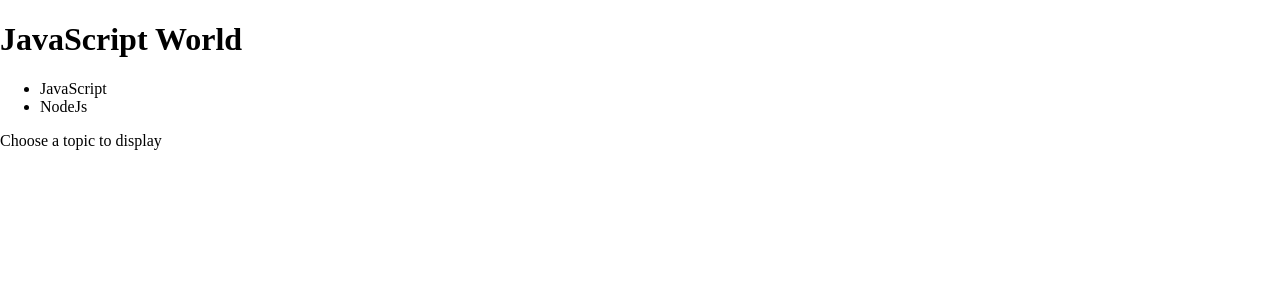
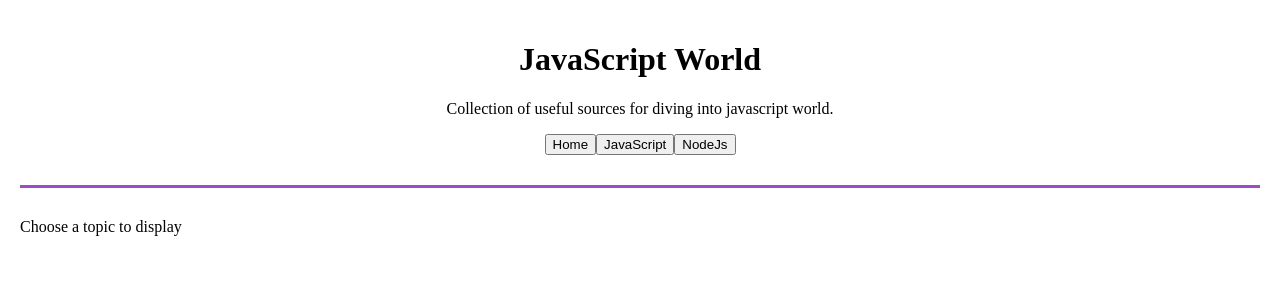
Before and after one commit to Bazokhan/js-world, an Angular app: page / in a window 1280 px wide. Shown: the top 300 px of the page. Built offline with nearby package versions, Linux system fonts and the light colour scheme; a small style sheet from the web is missing.

Commit message:
Add styling and convert module objects to arrays

```diff
--- a/src/app/app.component.html
+++ b/src/app/app.component.html
@@ -1,8 +1,12 @@
 <div class="header">
-  <div class="main-title" (click)="resetTopic()"><h1>JavaScript World</h1></div>
-  <ul class="topics">
-    <li class="topic" *ngFor="let topic of sources" (click)="changeTopic(topic)">{{topic.topicName}}</li>
-  </ul>
+  <div class="main-title" (click)="resetTopic()">
+    <h1>JavaScript World</h1>
+    <p>Collection of useful sources for diving into javascript world.</p>
+  </div>
+  <div class="topics">
+    <button class="topic" (click)="resetTopic()">Home</button>
+    <button class="topic button-outline" *ngFor="let topic of sources" (click)="changeTopic(topic)">{{topic.topicName}}</button>
+  </div>
 </div>
 <div class="main">
   <div *ngIf="!currentTopic">Choose a topic to display</div>
--- a/src/app/app.component.ts
+++ b/src/app/app.component.ts
@@ -12,7 +12,7 @@
   sources = [];
 
   constructor(private db: DatabaseService) {
-    this.sources = db.sources
+    this.sources = db.arrOfModules
   }
 
   changeTopic(topic) {
--- a/src/app/database.service.ts
+++ b/src/app/database.service.ts
@@ -3,7 +3,10 @@
 let javaScript = {
   topicName: 'JavaScript',
   articles: [
-    { _id: 'article01', name: 'First Article', url: 'http://www.google.com', description: '...', completed: false },
+    { _id: 'article01', name: 'First Article', url: 'http://www.google.com', description: `
+    This is a sample description for the item This is a sample description for the item This is a sample description for the item
+    This is a sample description for the item This is a sample description for the item
+    `, completed: false },
     { _id: 'article02', name: 'Second Article', url: 'http://www.yahoo.com', description: '...', completed: false }
   ],
   youtubeVideos: [
@@ -35,7 +38,7 @@
 @Injectable()
 export class DatabaseService {
 
-  sources = [ javaScript, nodeJs ]
+  arrOfModules = [ javaScript, nodeJs ]
 
   constructor() { }
 
--- a/src/app/javascript/javascript.component.html
+++ b/src/app/javascript/javascript.component.html
@@ -1,27 +1,19 @@
-<h1 class="topic-title">{{sources.topicName}}</h1>
+<h2 class="topic-title">{{jsObjAsArray[0]}}</h2>
 
-<h2 class="topic-subtitle">Articles</h2>
-
-<div class="topic-item" *ngFor="let article of sources.articles" [ngClass]="{'item-done':article.completed}">
-  <input type="checkbox" [id]="article._id" (change)="toggle(article)" [checked]="article.completed">
-  <label for="article._id" class="topic-name">
-    <a [href]="article.url">{{article.name}}</a>
-  </label>
-  <div class="topic-description">
-  <h3 class="topic-desc-title">Description</h3>
-    {{article.description}}
+<div *ngFor="let category of jsObjAsArray; let i = index">
+  <div *ngIf="i > 0">
+    <h4 class="topic-subtitle">{{jsObjAsKeys[i] | uppercase}}<span>-</span></h4>
+    <div class="row">
+      <div class="column" *ngFor="let article of category">
+          <div class="topic-item" [ngClass]="{'item-done':article.completed}">
+            <input type="checkbox" [id]="article._id" (change)="toggle(article)" [checked]="article.completed">
+            <label for="article._id" class="topic-name label-inline">
+              <a [href]="article.url" target="_blank">{{article.name | uppercase}}</a>
+            </label>
+            <div class="topic-description" *ngIf="!article.completed">{{article.description}}</div>
+            <a [href]="article.url" class="button" *ngIf="!article.completed">Go..</a>
+          </div>
+      </div>
+    </div>
   </div>
 </div>
-
-<h2 class="topic-subtitle">Youtube</h2>
-
-<div class="topic-item" *ngFor="let video of sources.youtubeVideos" [ngClass]="{'item-done':video.completed}">
-  <input type="checkbox" [id]="video._id" (change)="toggle(video)" [checked]="video.completed">
-  <label for="video._id" class="topic-name">
-    <a [href]="video.url">{{video.name}}</a>
-  </label>
-  <div class="topic-description">
-  <h3 class="topic-desc-title">Description</h3>
-    {{video.description}}
-  </div>
-</div>
--- a/src/app/javascript/javascript.component.ts
+++ b/src/app/javascript/javascript.component.ts
@@ -4,13 +4,20 @@
 @Component({
   selector: 'app-javascript',
   templateUrl: './javascript.component.html',
-  styleUrls: ['./javascript.component.css']
+  styles: []
 })
 export class JavascriptComponent implements OnInit {
-  sources: Object;
+  _javascriptModule: Object;
+
+  get jsObjAsArray() {
+    return Object.keys(this._javascriptModule).map((key) => this._javascriptModule[key]);
+  }
+  get jsObjAsKeys() {
+    return Object.keys(this._javascriptModule);
+  }
 
   constructor(private db: DatabaseService) {
-    this.sources = db.sources[0]
+    this._javascriptModule = db.arrOfModules[0]
   }
 
   toggle(obj) {
@@ -18,6 +25,7 @@
   }
 
   ngOnInit() {
+    console.dir(Object.keys(this._javascriptModule).map((key) => this._javascriptModule[key]));
   }
 
 }
--- a/src/styles.css
+++ b/src/styles.css
@@ -1,10 +1,40 @@
 /* You can add global styles to this file, and also import other style files */
 body {
     margin: 0px;
-    padding: 0px;
+    padding: 20px;
 }
-a {
-    text-decoration: none;
+.header {
+    text-align: center;
+    padding: 0px 20px 30px;
+    margin-bottom: 30px;
+    border-bottom: solid 3px #9b4dca;
+}
+
+.column {
+    padding: 10px;
+    box-sizing: border-box;
+}
+
+.topic-subtitle {
+    padding: 20px;
+    background: #eee;
+    cursor: pointer;
+    margin-top: 10px;
+}
+.topic-subtitle span {
+    float: right;
+}
+.topic-item {
+    border-left: solid 2px #9b4dca;
+    padding: 20px;
+    box-sizing: border-box;
+    box-shadow: 2px 2px 2px #eee;
+}
+.topic-name{
+    border-bottom: 1px solid #777;
+}
+.topic-description {
+    margin-bottom: 10px;
 }
 input[type=checkbox]:checked + label{
     text-decoration: line-through;
```
Also changed, not shown: src/app/javascript/javascript.component.css (deleted), 1 other file (tests, documents, lock files or other folders).
